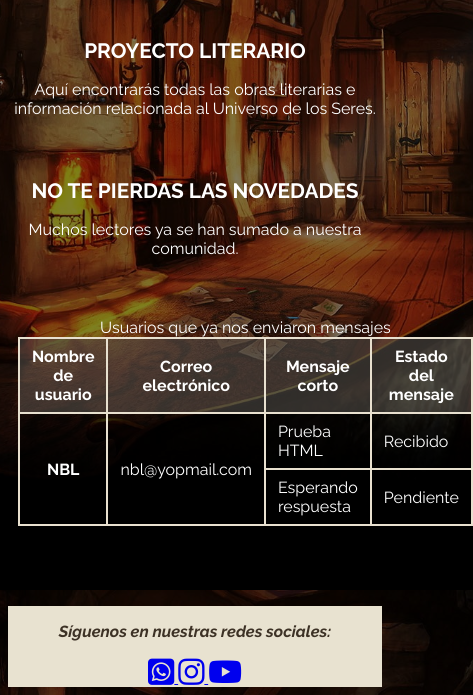
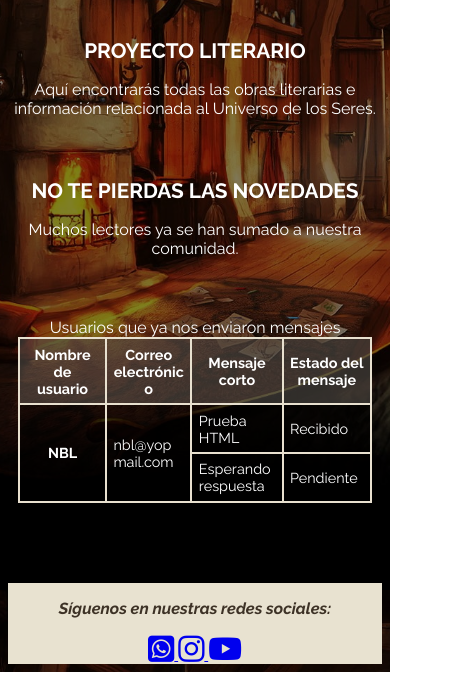
Before and after one commit to nicobl90-git/proyecto_final_frontendjs_nicolas_bianchi_lombardo, a plain HTML site: page index.html in a window 390 px wide. Shown: the part 1098-1793 px from the top of the page, 473 px wide, since content can reach past the window. After the commit the page ends 1770 px from the top, so only its background shows below. Drawn offline with Linux system fonts and the light colour scheme; a web font is replaced by a local one.

Commit message:
Agrego caracteristicas en css para que la tabla del index se vea mejor en pantallas de celular

```diff
--- a/css/styles.css
+++ b/css/styles.css
@@ -123,6 +123,7 @@ p {
 .form-and-table {
     display: grid;
     grid-template-rows: auto auto; /* Dos filas de igual tamaño */
+    grid-template-columns: minmax(0, 1fr);
     gap: 20px; /* Espacio entre las filas */
     justify-items: center;
 }
@@ -130,11 +131,14 @@ p {
 table {
     border-collapse: collapse;
     background-color: rgba(0, 0, 0, 0.5);
+    width: 100%;
+    border-collapse: collapse;
 }
 
 th, td {
     border: 2px solid #e8e0cf;
     padding: 8px 12px;
+    overflow-wrap: anywhere;
 }
 
 thead tr {
@@ -311,6 +315,11 @@ video, iframe {
 }
 
 /* Contacto responsivo */
+
+@media (max-width: 600px) {
+    th, td { font-size: 0.9rem; padding: 0.4rem; }
+}
+
 @media (max-width: 768px) {
     .form-and-table {
         padding: 0 10px;
```
